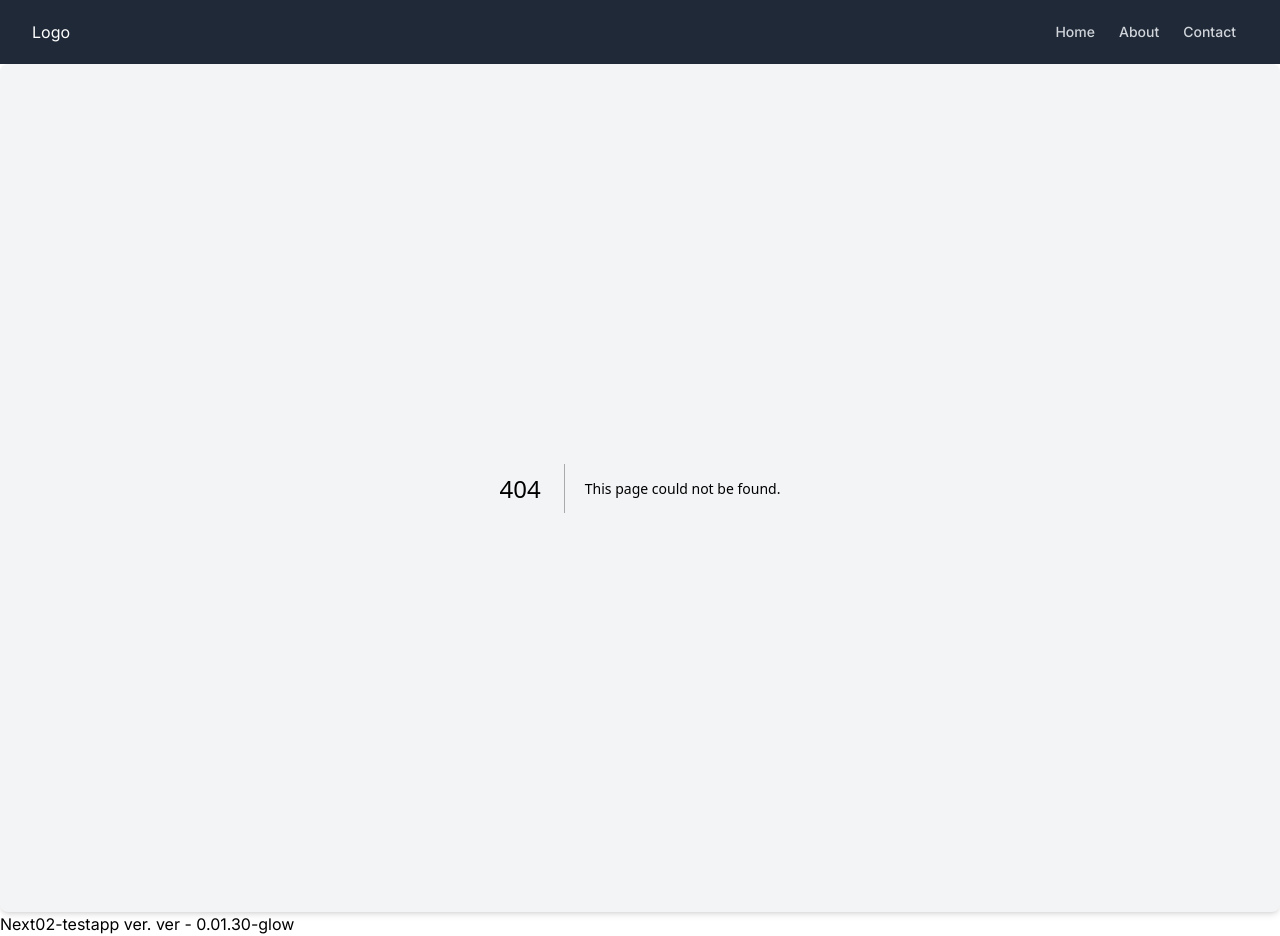
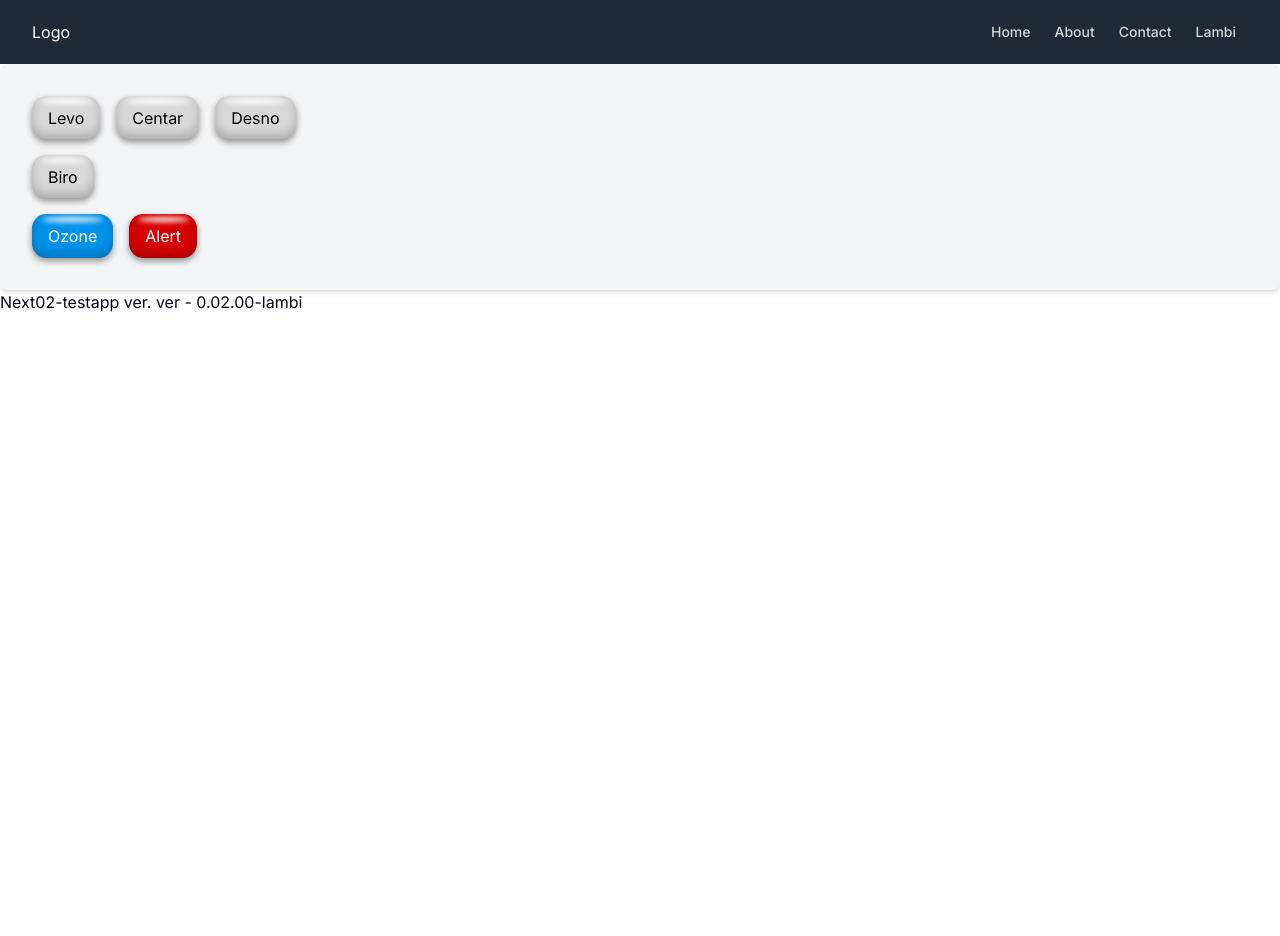
Before and after one commit to ristep/next02, a Next.js app: page /lambi in a window 1280 px wide. Before the commit this address had no page. After the commit the page ends 800 px from the top, so only its background shows below. Built offline with nearby package versions, Linux system fonts and the light colour scheme; no server answers.

Commit message:
lambi added

```diff
--- /dev/null
+++ b/app/lambi/page.jsx
@@ -0,0 +1,124 @@
+"use client"
+
+import Alert from '@/components/rpui/Alert'
+import Button from '@/components/rpui/Button3D';
+import ButtonNeon from '@/components/rpui/ButtonNeon';
+import axios from 'axios';
+// import { Button as ButtonUI } from "@/components/rpui/ButtonV"
+import Head from 'next/head'
+import { useState, useEffect, use } from 'react';
+import ReactJson from 'react-json-view';
+
+const getIpUrl = "https://sman.cloud/ip_log/get_last_ip.php";
+
+const Lambi = () => {
+   const [pins, setPins] = useState({});
+   const [showAlert, setShowAlert] = useState(false);
+   const [lastIP, setLastIP] = useState({});
+   const [baseURL, setBaseURL] = useState("http://77.29.42.215/pins/lampiAPI.php");
+
+   const handleOK = () => {
+      console.log('OK clicked');
+      setShowAlert(false);
+   }
+
+   const buttons = [
+      { label: 'OK', onClick: handleOK },
+      {
+         label: 'Cancel', onClick: () => {
+            console.log('Cancel clicked');
+            setShowAlert(false);
+         }, color: "red"
+      },
+   ];
+
+   const togleAlert = () => { setShowAlert(!showAlert) }
+
+   const osvez = () => {
+      console.log('osvez');
+      axios.get(baseURL, { params: { osvez: true } });
+   }
+
+   const light = (ndx) => {
+      return pins[ndx] === '0';
+   }
+
+   const togleLamba = (pin) => {
+      console.log('Clicked = ' + pin);
+      console.log(baseURL, { params: { pin: pin, val: light(pin) ? 'off' : 'on' } });
+      axios.get(baseURL, { params: { pin: pin, val: light(pin) ? 'off' : 'on' } })
+         .then(res => {
+            console.log('res: ', res);
+            setPins(String(res.data).split(''));
+         });
+   }
+
+   useEffect(() => {
+      axios.get(getIpUrl)
+         .then(res => {
+            console.log('res.data: ', res.data);
+            setLastIP(res.data);
+         });
+   }, []);
+
+   useEffect(() => {
+      setBaseURL(`http://${lastIP.ip}/pins/lampiAPI.php`)
+   }, [lastIP]);
+
+   useEffect(() => {
+      axios.get(baseURL)
+         .then(res => {
+            const dt = String(res.data).split('');
+            console.log('dt: ', dt);
+            setPins((dt));
+         })
+   }, [baseURL]);
+
+   return (
+      <div className='my-combo-class'>
+         <Head>
+            <title>Pali Gasi</title>
+         </Head>
+
+         <Button type={pins[1]=="0"?"error":""}  callback={() => togleLamba("1")} >
+            Levo
+         </Button>
+
+         <Button type={pins[0]=="0"?"error":""} callback={() => togleLamba("0")} >
+            Centar
+         </Button>
+
+         <Button type={pins[2]=="0"?"error":""} callback={() => togleLamba("2")} >
+            Desno
+         </Button>
+
+         <br />
+
+         <Button type={pins[3]=="0"?"error":""} callback={() => togleLamba("3")} >
+            Biro
+         </Button>
+
+         <br />
+
+         <Button type="info" callback={() => osvez()} >
+            Ozone
+         </Button>
+
+         <Button type="error" callback={() => togleAlert()}>
+            Alert
+         </Button>
+
+         {/* <ReactJson src={lastIP} theme="rjv-default" />
+         <p>{baseURL}</p> */}
+
+         <Alert
+            visible={showAlert}
+            title="Alert Title"
+            mainText="This is the main text of the alert."
+            buttons={buttons}
+         />
+      </div>
+   )
+}
+
+export default Lambi;
--- a/app/layout.tsx
+++ b/app/layout.tsx
@@ -28,7 +28,7 @@ export default function RootLayout({
       </ShadowPanel>
 
       <footer>
-        <h1>Next02-testapp ver. ver - 0.01.30-glow </h1>
+        <h1>Next02-testapp ver. ver - 0.02.00-lambi </h1>
       </footer>
       </body>
     </html>
--- a/components/rpui/Navbar.tsx
+++ b/components/rpui/Navbar.tsx
@@ -22,6 +22,9 @@ const Navbar = () => {
                   <Link href="/contact" className="text-gray-300 hover:bg-gray-700 px-3 py-2 rounded-md text-sm font-medium">
                      Contact
                   </Link>
+                  <Link href="/lambi" className="text-gray-300 hover:bg-gray-700 px-3 py-2 rounded-md text-sm font-medium">
+                     Lambi
+                  </Link>
                </div>
             </div>
          </div>
--- a/components/rpui/styles/Button3D.scss
+++ b/components/rpui/styles/Button3D.scss
@@ -16,7 +16,7 @@ $btn-transition: box-shadow 0.2s ease-out;
 .btn3d {
    color: $btn-color;
    background-color: $btn-bg;
-   margin: 0 0.6rem;
+   margin: 0.5rem;
    padding: 0.6rem 1rem;
    border: $btn-border;
    outline: none;
--- a/package.json
+++ b/package.json
@@ -15,6 +15,7 @@
     "@types/react": "18.2.14",
     "@types/react-dom": "18.2.6",
     "autoprefixer": "10.4.14",
+    "axios": "^1.4.0",
     "class-variance-authority": "^0.7.0",
     "clsx": "^2.0.0",
     "eslint": "8.44.0",
@@ -26,6 +27,7 @@
     "postcss": "8.4.25",
     "react": "18.2.0",
     "react-dom": "18.2.0",
+    "react-json-view": "^1.21.3",
     "sass": "^1.64.1",
     "tailwind-merge": "^1.14.0",
     "tailwindcss": "3.3.2",
--- a/tsconfig.json
+++ b/tsconfig.json
@@ -23,6 +23,6 @@
       "@/*": ["./*"]
     }
   },
-  "include": ["next-env.d.ts", "**/*.ts", "**/*.tsx", ".next/types/**/*.ts", "components/rpui/Alert.tsx", "app/page.tsx"],
+  "include": ["next-env.d.ts", "**/*.ts", "**/*.tsx", ".next/types/**/*.ts", "components/rpui/Alert.tsx", "app/page.tsx", "app/lambi/page.jsx"],
   "exclude": ["node_modules"]
 }
```
Also changed, not shown: 1 other file (tests, documents, lock files or other folders).
